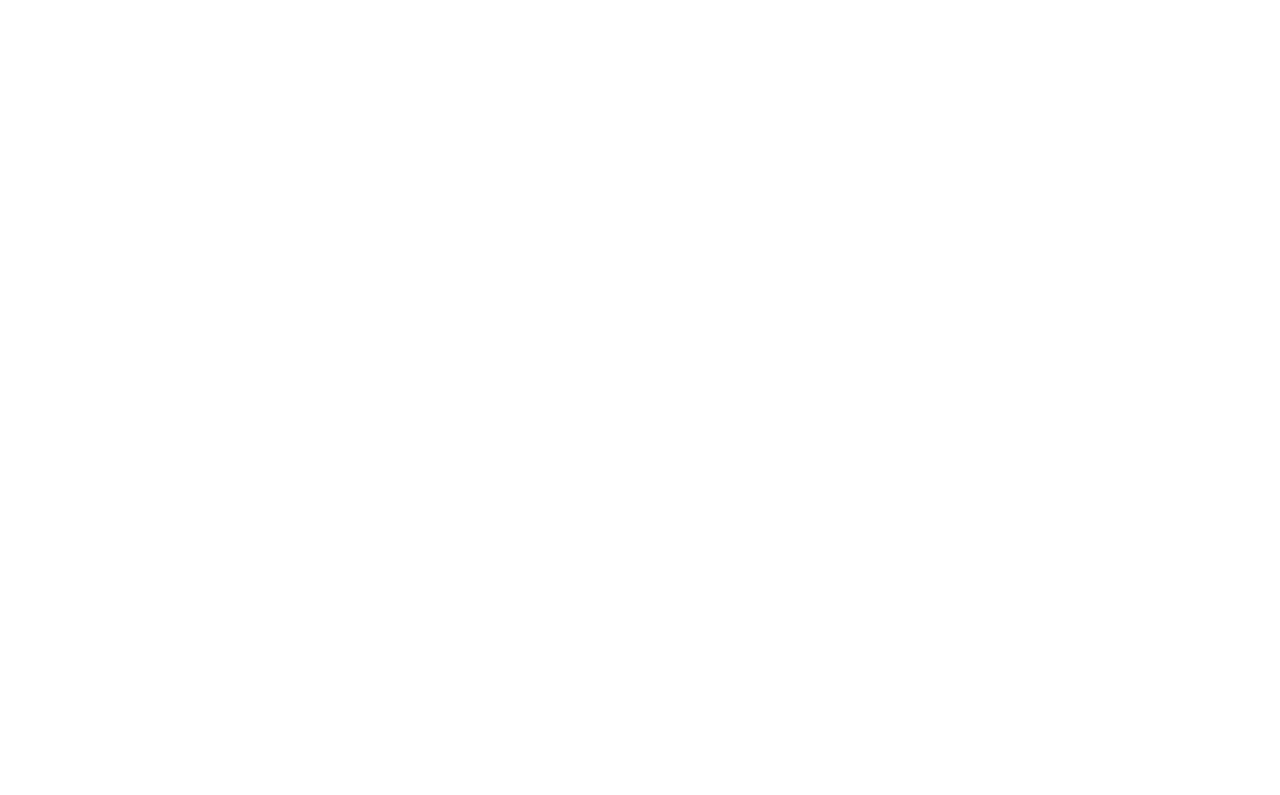
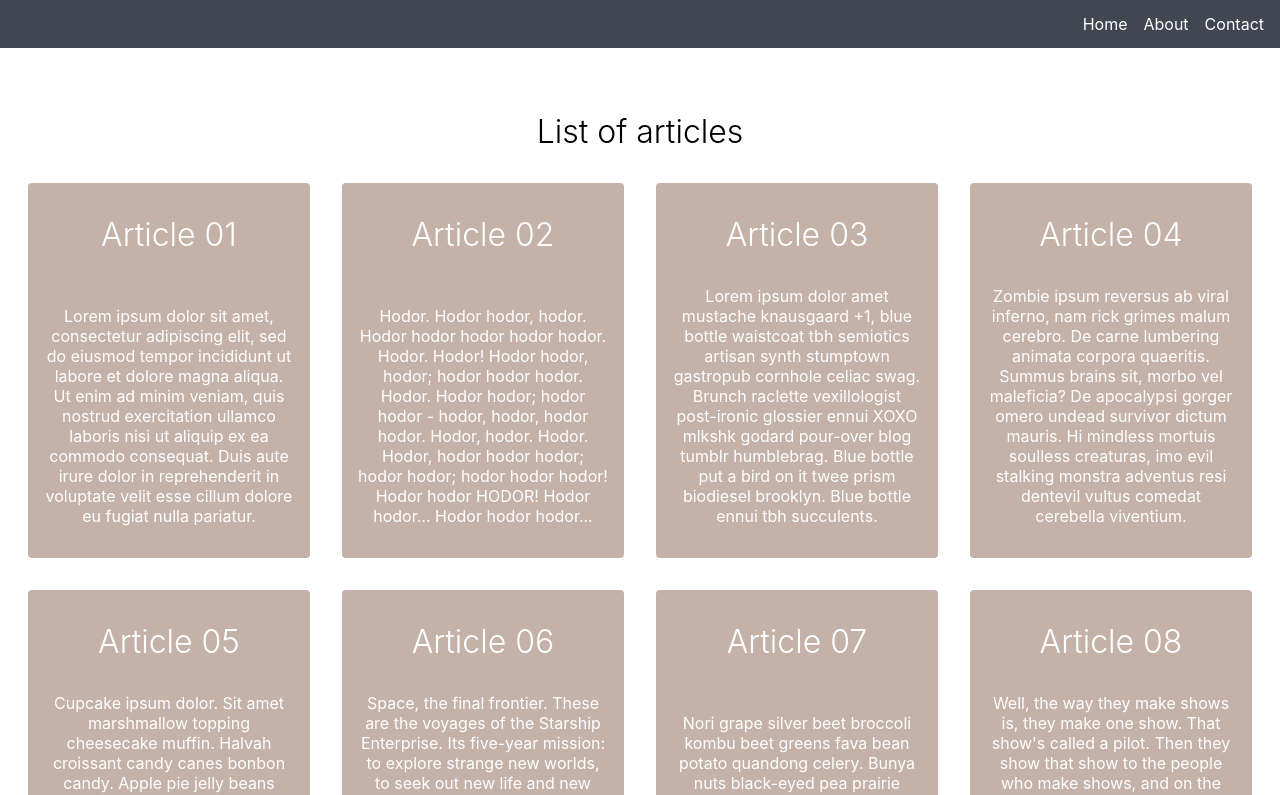
Before and after one commit to fuser312/mentor_challenge_solution, a React (Create React App) app: page / in a window 1280 px wide. Shown: the top 795 px of the page. Built offline with nearby package versions, Linux system fonts and the light colour scheme.

Commit message:
first stage done.

```diff
--- a/package.json
+++ b/package.json
@@ -9,6 +9,7 @@
     "react": "^17.0.2",
     "react-dom": "^17.0.2",
     "react-scripts": "^4.0.3",
+    "styled-components": "^5.2.3",
     "web-vitals": "^1.0.1"
   },
   "scripts": {
--- a/src/components/Card.js
+++ b/src/components/Card.js
@@ -1,11 +1,37 @@
-import React from 'react'
+import React from "react";
+import styled from "styled-components";
 
-const Card = () => {
-    return (
-        <div>
+import Title from "./Title";
 
-        </div>
-    )
-}
+const Wrapper = styled.div`
+  display: flex;
+  flex-direction: column;
+  justify-content: space-between;
+  width: 250px;
+  /* height: 250px; */
+  background-color: #c4b2a9;
+  border-radius: 4px;
+  padding: 1rem;
+  margin: 1rem;
 
-export default Card
+  &:hover {
+    opacity: 0.5;
+    cursor: pointer;
+  }
+`;
+
+const Description = styled.p`
+  color: white;
+  text-align: center;
+`;
+
+const Card = ({ title, description }) => {
+  return (
+    <Wrapper>
+      <Title>{title}</Title>
+      <Description>{description}</Description>
+    </Wrapper>
+  );
+};
+
+export default Card;
--- a/src/components/CardList.js
+++ b/src/components/CardList.js
@@ -1,11 +1,27 @@
-import React from 'react'
+import React from "react";
+import styled from "styled-components";
+
+import Title from "./Title";
+import Card from "./Card";
+import data from "../data";
+
+const Wrapper = styled.div`
+  display: flex;
+  flex-wrap: wrap;
+  justify-content: center;
+`;
 
 const CardList = () => {
-    return (
-        <div>
+  return (
+    <>
+      <Title main>List of articles</Title>
+      <Wrapper>
+        {data.articles.map(article => (
+          <Card title={article.title} description={article.description} />
+        ))}
+      </Wrapper>
+    </>
+  );
+};
 
-        </div>
-    )
-}
-
-export default CardList
+export default CardList;
--- a/src/components/NavBar.js
+++ b/src/components/NavBar.js
@@ -1,11 +1,34 @@
-import React from 'react'
+import React from "react";
+import styled from "styled-components";
 
-function NavBar() {
-    return (
-        <div>
+const Wrapper = styled.div`
+  display: flex;
+  justify-content: flex-end;
+  align-items: center;
+  background-color: #424651;
+  height: 3rem;
+  margin-bottom: 4rem;
+`;
 
-        </div>
-    )
-}
+const NavbarItem = styled.a`
+  font-size: 1rem;
+  margin-right: 1rem;
+  color: white;
 
-export default NavBar
+  &:hover {
+    opacity: 0.5;
+    cursor: pointer;
+  }
+`;
+
+const Navbar = () => {
+  return (
+    <Wrapper>
+      <NavbarItem>Home</NavbarItem>
+      <NavbarItem>About</NavbarItem>
+      <NavbarItem>Contact</NavbarItem>
+    </Wrapper>
+  );
+};
+
+export default Navbar;
--- a/src/components/Title.js
+++ b/src/components/Title.js
@@ -1,11 +1,12 @@
-import React from 'react'
+import React from "react";
+import styled from "styled-components";
 
-const Title = () => {
-    return (
-        <div>
+const Title = styled.h1`
+  font-size: 2rem;
+  font-weight: 300;
+  margin: 1rem;
+  color: ${props => (props.main ? "black" : "white")};
+  text-align: center;
+`;
 
-        </div>
-    )
-}
-
-export default Title
+export default Title;
```
Also changed, not shown: 1 other file (tests, documents, lock files or other folders).
